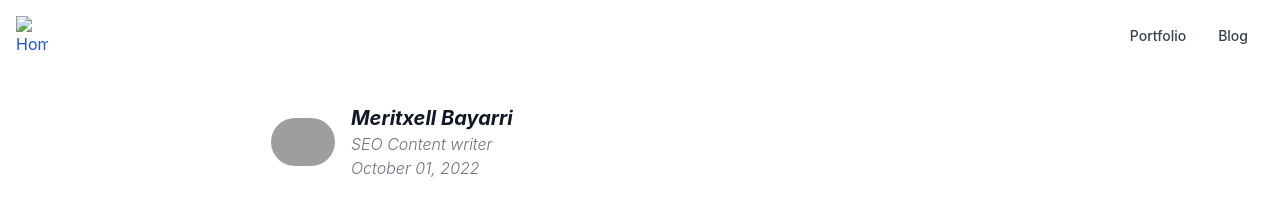
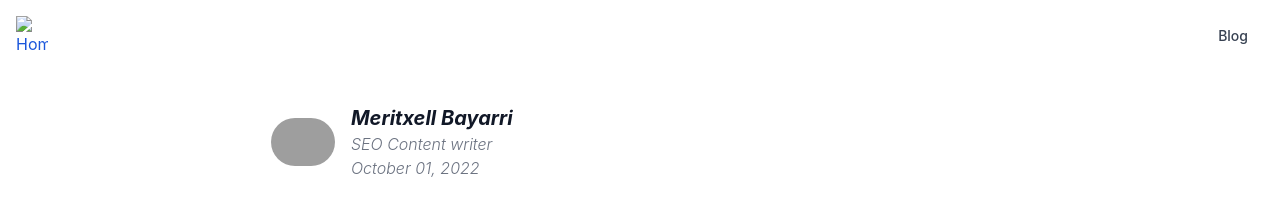
Before and after one commit to meritxellbayarri/meritxellbayarri.github.io, a Jekyll site: the page built from _posts/2022-10-01-Bestiari-website-seo.md, in a window 1280 px wide. Shown: the top 207 px of the page. Built offline with Jekyll 4.4.1, drawn with Linux system fonts in a browser that asks for light colours; comment, search, counter and statistics services are not loaded; grey boxes are pictures that could not be loaded.

Commit message:
Split blog and porfolio

```diff
--- a/_config.yml
+++ b/_config.yml
@@ -20,7 +20,7 @@
     type: posts
   values:
     layout: post
-    permalink: "/portfolio/:title"
+    permalink: "/blog/:title"
     sitemap: true
 - scope:
     path: assets/**/*
@@ -53,7 +53,7 @@
   - https://twitter.com/meribayarri
   - https://es.linkedin.com/in/meritxell-bayarri
 paginate: 9
-paginate_path: "/portfolio/page/:num/"
+paginate_path: "/blog/page/:num/"
 sass:
   sass_dir: _sass
   style: compressed
--- a/_data/pages/home.yml
+++ b/_data/pages/home.yml
@@ -4,8 +4,8 @@
     With more than five years of experience in the field of local journalism, I have worked for different media such as Metrópoli Abierta, 20 Minutos Barcelona, Eix Diari, Ràdio les Borges, ECO de Sitges and TAC 12.
 
     My vocation is to help your content to reach its target.
-portfolio:
-  title: Portfolio
+blog:
+  title: Latest posts
   description: |
     To improve the online presence of the business I have worked with, I have done lots of
     different things: writing, video editing, branding, etc.
--- a/_includes/navbar.html
+++ b/_includes/navbar.html
@@ -22,20 +22,20 @@
             <ul
                 class="flex flex-col p-4 mt-4 bg-gray-50 rounded-lg border border-gray-100 md:flex-row md:space-x-8 md:mt-0 md:text-sm md:font-medium md:border-0 md:bg-white dark:bg-gray-800 md:dark:bg-gray-900 dark:border-gray-700">
 
-
                 <li>
-                    <a href="{{ '/#portfolio' | relative_url }}"
+                    <a href="{{ '/blog' | relative_url }}"
                         class="block py-2 pr-4 pl-3 text-gray-700 rounded hover:bg-gray-100 md:hover:bg-transparent md:border-0 md:hover:text-blue-700 md:p-0 dark:text-gray-400 md:dark:hover:text-white dark:hover:bg-gray-700 dark:hover:text-white md:dark:hover:bg-transparent">
-                        Portfolio
+                        Blog
                     </a>
                 </li>
-
+                {% comment %}
                 <li>
                     <a href="https://puntpla.cat"
                         class="block py-2 pr-4 pl-3 text-gray-700 rounded hover:bg-gray-100 md:hover:bg-transparent md:border-0 md:hover:text-blue-700 md:p-0 dark:text-gray-400 md:dark:hover:text-white dark:hover:bg-gray-700 dark:hover:text-white md:dark:hover:bg-transparent">
                         Blog
                     </a>
                 </li>
+                {% endcomment %}
                 {% comment %}
                 <li>
                     <a href="#"
```
Also changed, not shown: index.html (+5 -5 lines).
